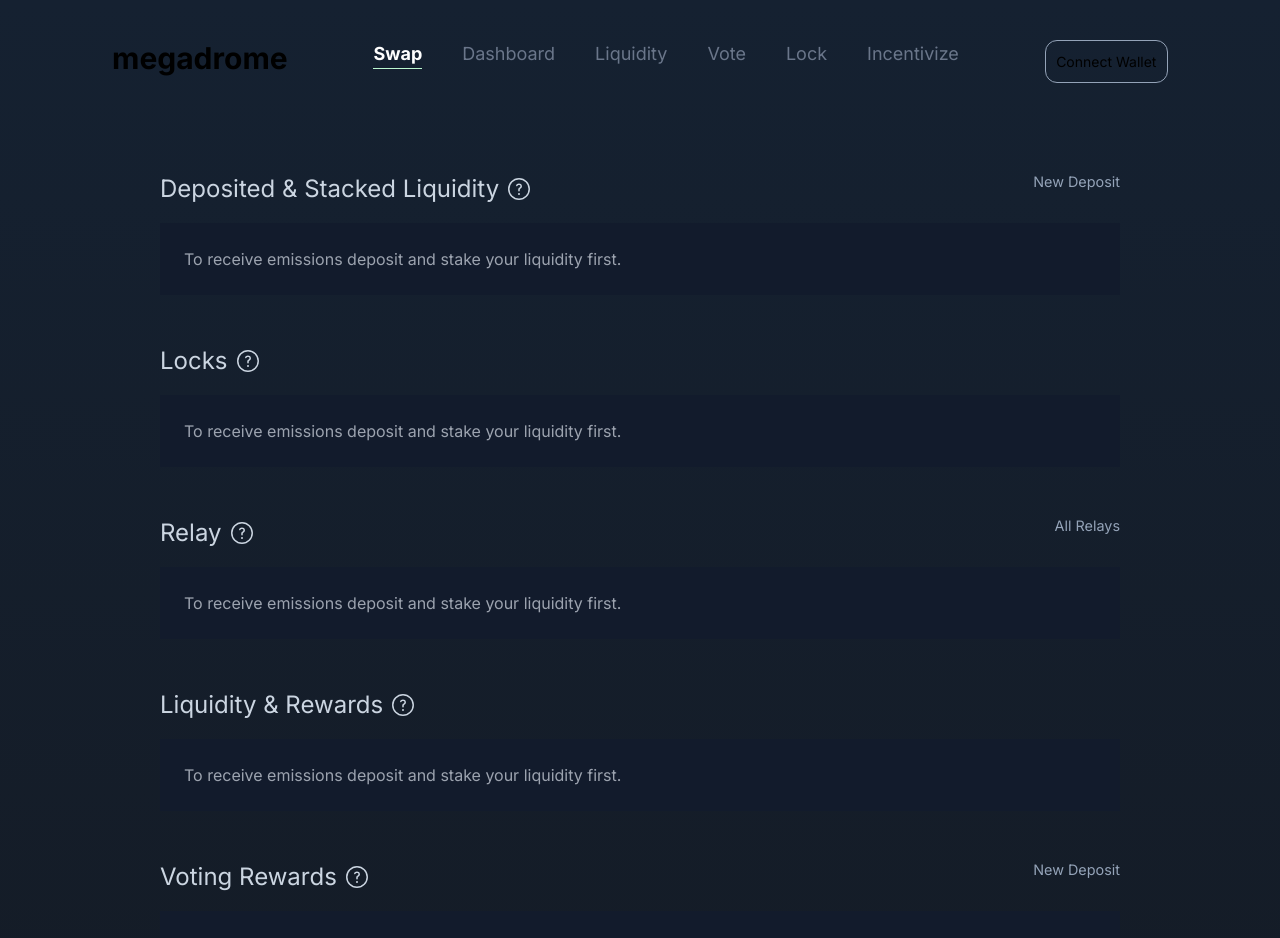
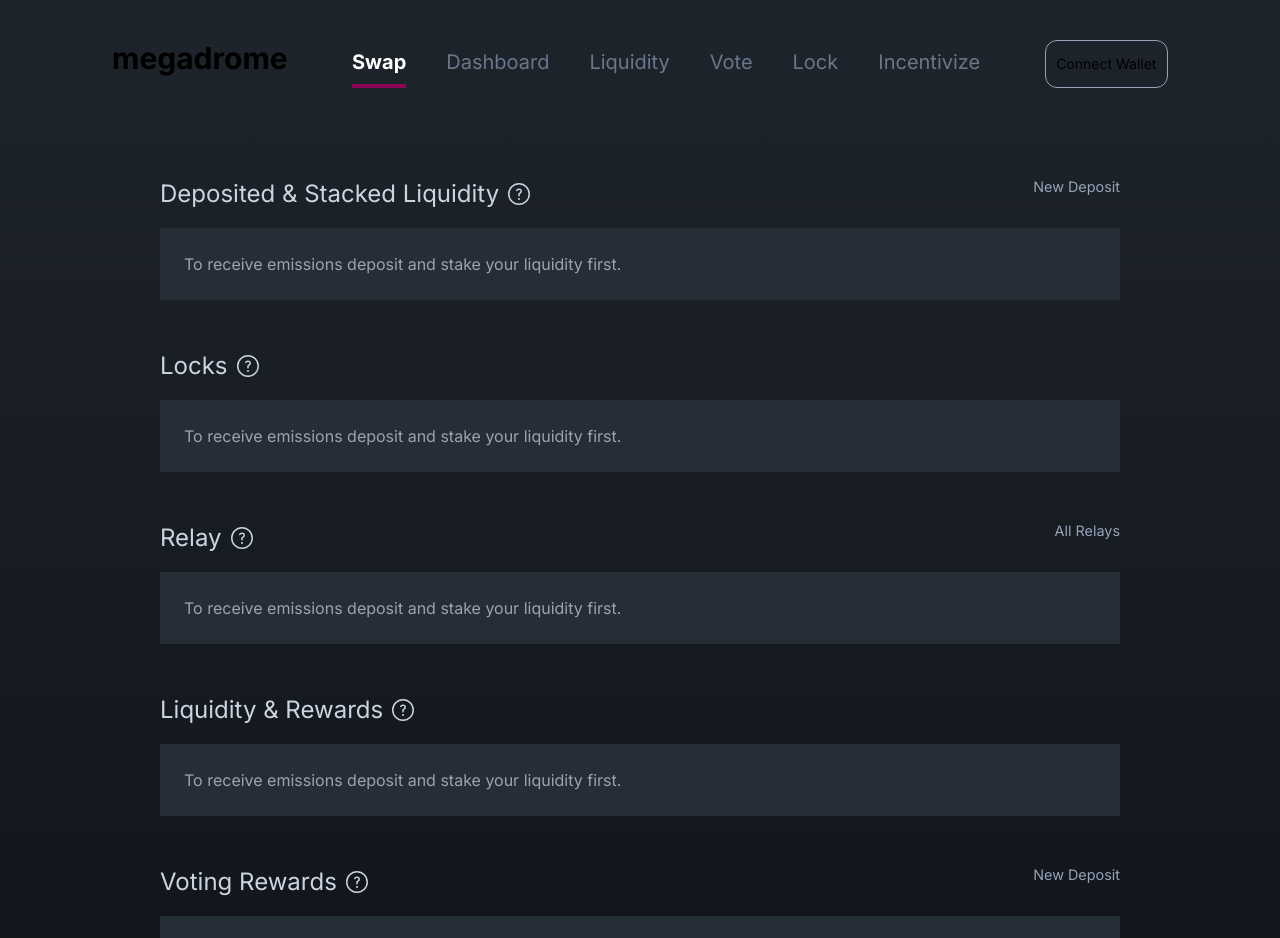
Before and after one commit to sh4d0wy/monodrome2, a Next.js app: page /site/dashboard in a window 1280 px wide. Shown: the top 938 px of the page. Built offline with nearby package versions, Linux system fonts and the light colour scheme.

Commit message:
changed ui colors

```diff
--- a/app/Components/Navbar.tsx
+++ b/app/Components/Navbar.tsx
@@ -14,7 +14,7 @@
             {items.map((item,index)=>{
                 return(
                     <Link href={`/site/${item.toLowerCase()}`}>
-                    <div className={`${index!=page?'text-[#6A768A] hover:text-white':'text-white font-bold border-b border-b-green-200'} cursor-pointer`}
+                    <div className={`${index!=page?'text-[#6A768A] text-xl hover:text-white py-2':'text-white font-bold border-b-4 border-b-[#8A0656] text-xl py-2'} cursor-pointer`}
                     onClick={()=>setPage(index)}>
                     {item}
                     </div>
--- a/app/site/dashboard/page.tsx
+++ b/app/site/dashboard/page.tsx
@@ -13,7 +13,7 @@
                             </div>
                             <span className='hidden lg:flex'>New Deposit</span>
                     </div>
-                    <div className='w-full bg-[#121B2C] py-6 px-6 text-[1rem]'>
+                    <div className='w-full bg-[#252d37] py-6 px-6 text-[1rem]'>
                         <input type='text' placeholder='To receive emissions deposit and stake your liquidity first.' className='bg-transparent w-full outline-none border-none'/>
                     </div>
             </div>
@@ -24,7 +24,7 @@
                                 <GoQuestion />
                             </div>
                     </div>
-                    <div className='w-full bg-[#121B2C] py-6 px-6 text-[1rem]'>
+                    <div className='w-full bg-[#252d37] py-6 px-6 text-[1rem]'>
                         <input type='text' placeholder='To receive emissions deposit and stake your liquidity first.' className='bg-transparent w-full outline-none border-none'/>
                     </div>
             </div>
@@ -36,7 +36,7 @@
                             </div>
                             <span className='hidden lg:flex'>All Relays</span>
                     </div>
-                    <div className='w-full bg-[#121B2C] py-6 px-6 text-[1rem]'>
+                    <div className='w-full bg-[#252d37] py-6 px-6 text-[1rem]'>
                         <input type='text' placeholder='To receive emissions deposit and stake your liquidity first.' className='bg-transparent w-full outline-none border-none'/>
                     </div>
             </div>
@@ -47,7 +47,7 @@
                                 <GoQuestion />
                             </div>
                     </div>
-                    <div className='w-full bg-[#121B2C] py-6 px-6 text-[1rem]'>
+                    <div className='w-full bg-[#252d37] py-6 px-6 text-[1rem]'>
                         <input type='text' placeholder='To receive emissions deposit and stake your liquidity first.' className='bg-transparent w-full outline-none border-none'/>
                     </div>
             </div>
@@ -59,7 +59,7 @@
                             </div>
                             <span className='hidden lg:flex'>New Deposit</span>
                     </div>
-                    <div className='w-full bg-[#121B2C] py-6 px-6 text-[1rem]'>
+                    <div className='w-full bg-[#252d37] py-6 px-6 text-[1rem]'>
                         <input type='text' placeholder='To receive emissions deposit and stake your liquidity first.' className='bg-transparent w-full outline-none border-none'/>
                     </div>
             </div>
--- a/app/site/incentivize/page.tsx
+++ b/app/site/incentivize/page.tsx
@@ -7,7 +7,7 @@
     return(
         <div className="w-full h-fit flex px-4 lg:px-12 flex-col items-center justify-center overflow-hidden">
             <div className="w-full h-full flex flex-col lg:flex-row flex items-center justify-center gap-[5vw] mt-[4%] mb-[4%]">
-            <div className='flex flex-col w-[98%] md:w-[80%] lg:w-[40%] gap-[1vw] bg-[#1F283B] p-[2rem] lg:p-[2%] rounded-xl'>
+            <div className='flex flex-col w-[98%] md:w-[80%] lg:w-[40%] gap-[1vw] bg-[#252d37] p-[2rem] lg:p-[2%] rounded-xl'>
                 <p></p>
                 <hr className="h-px my-8 bg-gray-200 border-0 dark:bg-gray-700"></hr>
                 <div className='flex justify-between w-full text-[#647186]'>
--- a/app/site/layout.tsx
+++ b/app/site/layout.tsx
@@ -3,7 +3,7 @@
 import Footer from '../Components/Footer'
 const layout = ({children}:{children:ReactNode}) => {
   return (
-    <div className='bg-gradient-to-b from-[#152131] to-[#141A23] w-full h-full'>
+    <div className='bg-gradient-to-b from-[#1E242B] to-[#0D1015] w-full h-full'>
         <Navbar/>
         {children}
         <Footer/>
--- a/app/site/liquidity/page.tsx
+++ b/app/site/liquidity/page.tsx
@@ -51,7 +51,7 @@
           <p className='mt-[3rem] lg:mt-[2vw] text-slate-300'><span className='text-slate-400'>There are currently 159 tokens listed</span> View Tokens <span className='text-slate-400'>or</span> List New Token</p>
 
         </div>
-          <div className='w-[30%] hidden lg:flex flex-col gap-[4vw] items-start justify-center bg-[#1C2938] h-full'>
+          <div className='w-[30%] hidden lg:flex flex-col gap-[4vw] items-start justify-center bg-[#121B2C] h-full'>
             <div className='px-[3vw] py-[4vw] pt-[1.5vw] flex flex-col gap-14 items-start justify-center w-[90%]'>
               <div className='text-2xl text-slate-400 '>How it works</div>
               <div className='text-md text-slate-400'>
--- a/app/site/lock/page.tsx
+++ b/app/site/lock/page.tsx
@@ -96,7 +96,7 @@
                                 <GoQuestion />
                             </div>
                     </div>
-                    <div className='w-full bg-[#121B2C] py-6 px-6 text-[1rem]'>
+                    <div className='w-full bg-[#252d37] py-6 px-6 text-[1rem]'>
                         <input type='text' placeholder='To receive emissions deposit and stake your liquidity first.' className='bg-transparent w-full outline-none border-none'/>
                     </div>
         </div>
@@ -110,7 +110,7 @@
                     <div className='flex flex-col gap-3 w-full'>
                         {relays.map((relay)=>{
                             return(
-                                <div className='bg-[#1F293A] p-[2rem] rounded-xl'>
+                                <div className='bg-[#252d37] p-[2rem] rounded-xl'>
                                     <div className='flex flex-col gap-[1rem]'>
                                     <div className='flex'>
                                         <div></div>
--- a/app/site/swap/page.tsx
+++ b/app/site/swap/page.tsx
@@ -10,7 +10,7 @@
       <div className="flex flex-col lg:flex-row gap-4 lg:gap-10 py-20 w-full lg:w-[90%] items-center justify-center h-[50rem] lg:h-[34rem]">
         <div
           id="swap-box"
-          className="bg-[#1F283B] w-full lg:w-[50%] h-full py-10 px-4 lg:px-10 flex flex-col gap-4 h-full rounded-xl"
+          className="bg-[#252d37] w-full lg:w-[50%] h-full py-10 px-4 lg:px-10 flex flex-col gap-4 h-full rounded-xl"
         >
           <div className="flex justify-between w-full text-[#647186]">
             <span>Swap</span>
@@ -78,7 +78,7 @@
             />
           </div>
         </div>
-        <div className="bg-[#192435] w-full lg:w-[40%] h-full flex flex-col gap-10 py-4 px-4 lg:py-12 lg:px-12 rounded-xl">
+        <div className="bg-[#252d37] w-full lg:w-[40%] h-full flex flex-col gap-10 py-4 px-4 lg:py-12 lg:px-12 rounded-xl">
           <div className='text-2xl' >Swap</div>
           <div className="flex flex-col">
             <div className="flex gap-4">
--- a/app/site/vote/page.tsx
+++ b/app/site/vote/page.tsx
@@ -5,7 +5,7 @@
   return (
     <div className="w-full h-fit flex flex-col items-center justify-center overflow-x-hidden gap-[5rem] ">
 
-      <div className='flex flex-col  bg-[#192435] border border-[#192435] hover:border-slate-700 hover:bg-[#1F283B] rounded-lg p-[1%] gap-[1rem] w-[90%]'>
+      <div className='flex flex-col  bg-[#252d37] border border-[#192435] hover:border-slate-700 hover:bg-[#1F283B] rounded-lg p-[1%] gap-[1rem] w-[90%]'>
         <div className='flex justify-between items-center'>
             <div className='flex gap-2 text-lg text-slate-400'>
                 <div>Current voting round</div>
```
